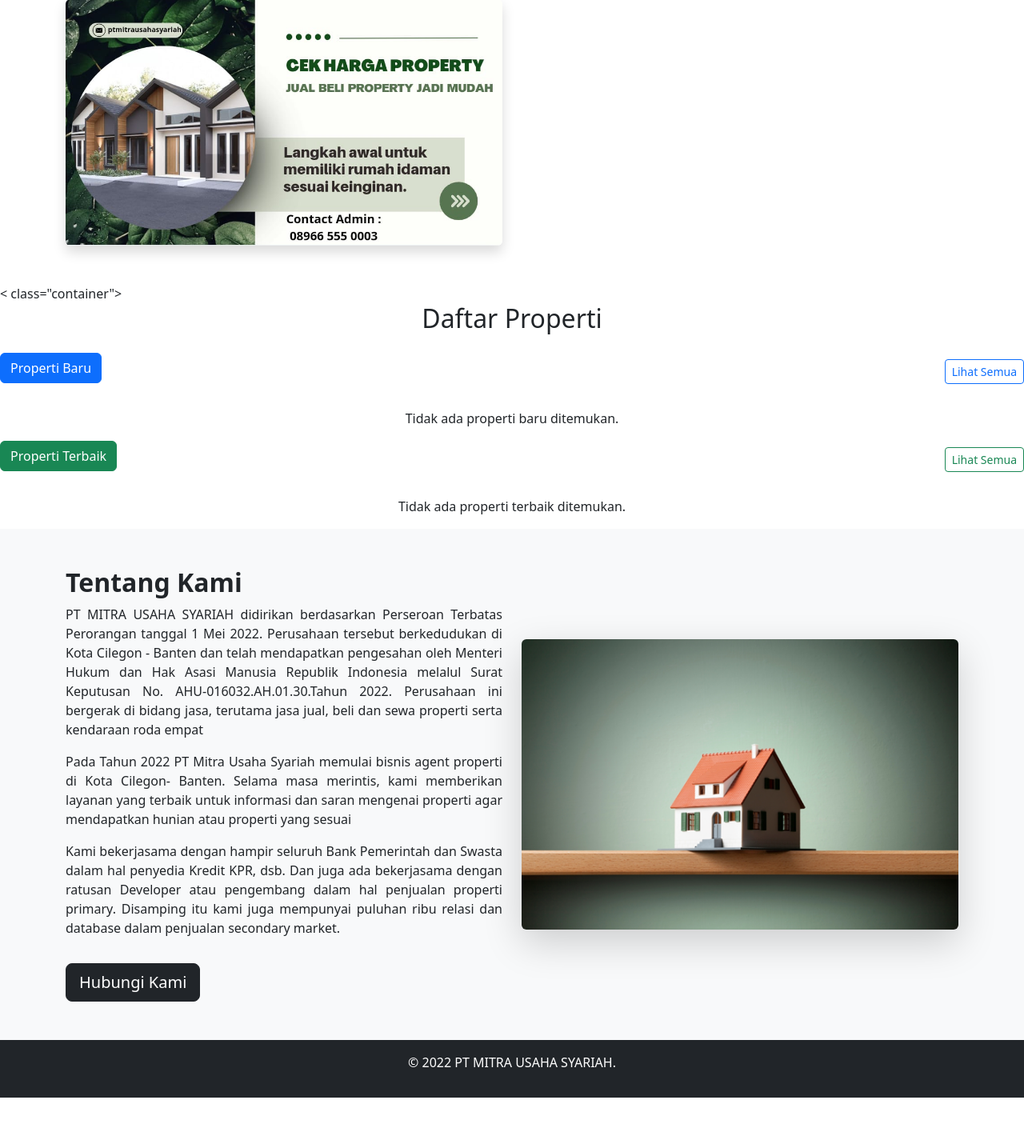
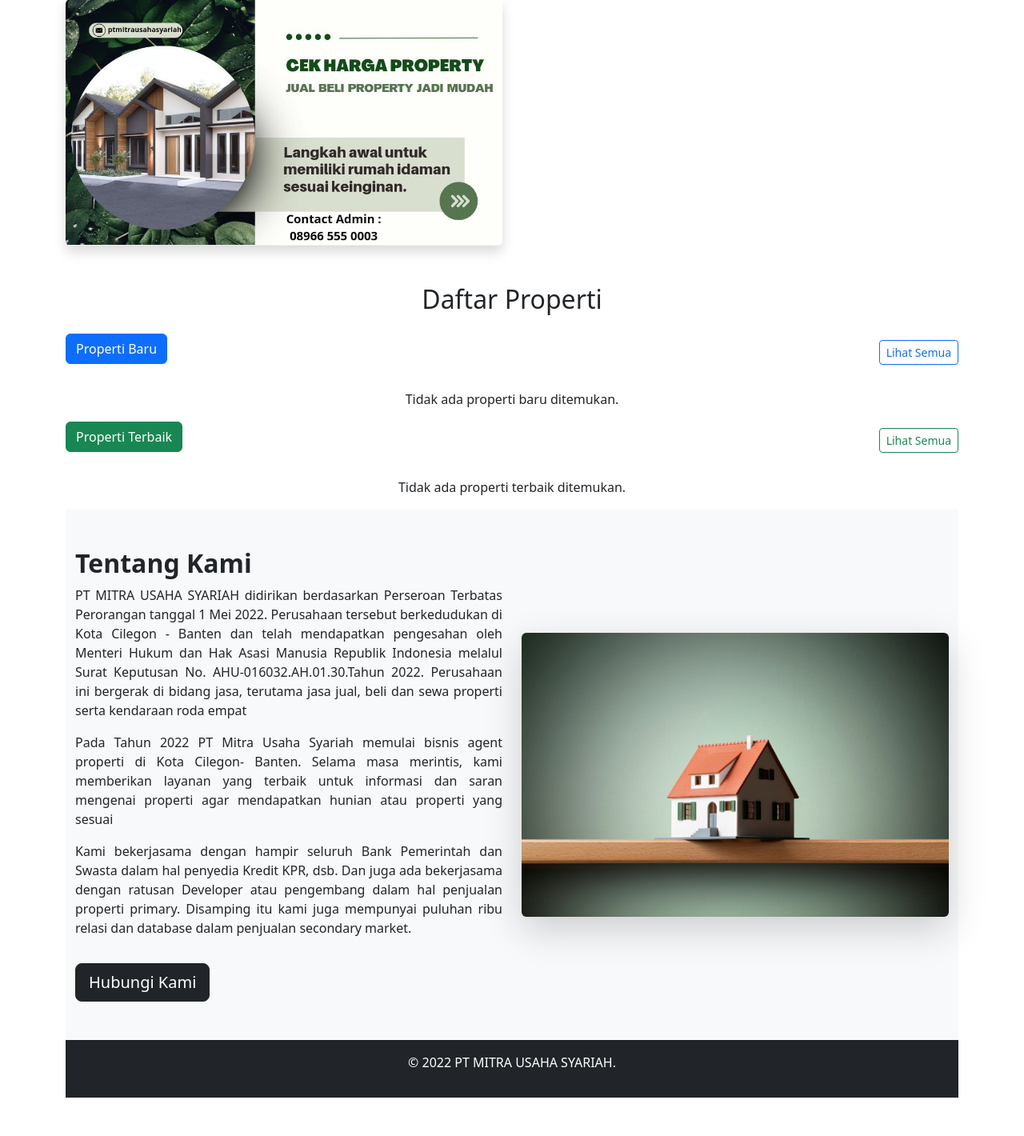
Before and after one commit to IbnuAlanNuari/jualbelirumah, a PHP site: page / in a window 1280 px wide. Shown: the part 81-1501 px from the top of the page at 80% size. Run offline with PHP 8.4, Linux system fonts and the light colour scheme; data that the repository does not hold is empty.

Commit message:
perbarui index

```diff
--- a/index.php
+++ b/index.php
@@ -113,7 +113,7 @@ $result_best = $conn->query($sql_best);
 
     <!-- Daftar Properti -->
     <section id="properties" class="listing-properties py-5">
-        < class="container">
+        <div class="container">
             <h2 class="text-center mb-4">Daftar Properti</h2>
 
             <!-- Properti Baru -->
```
